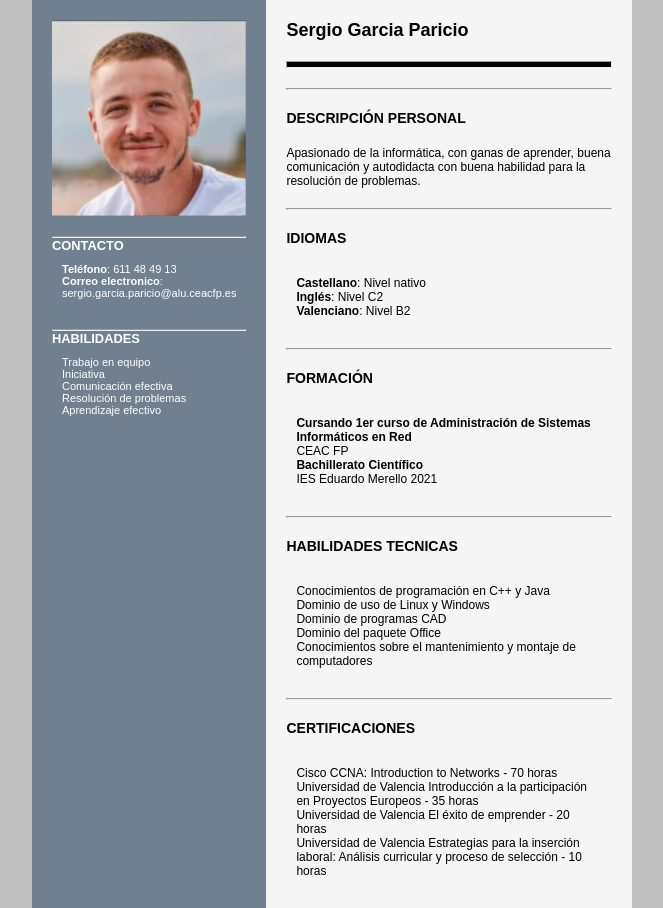
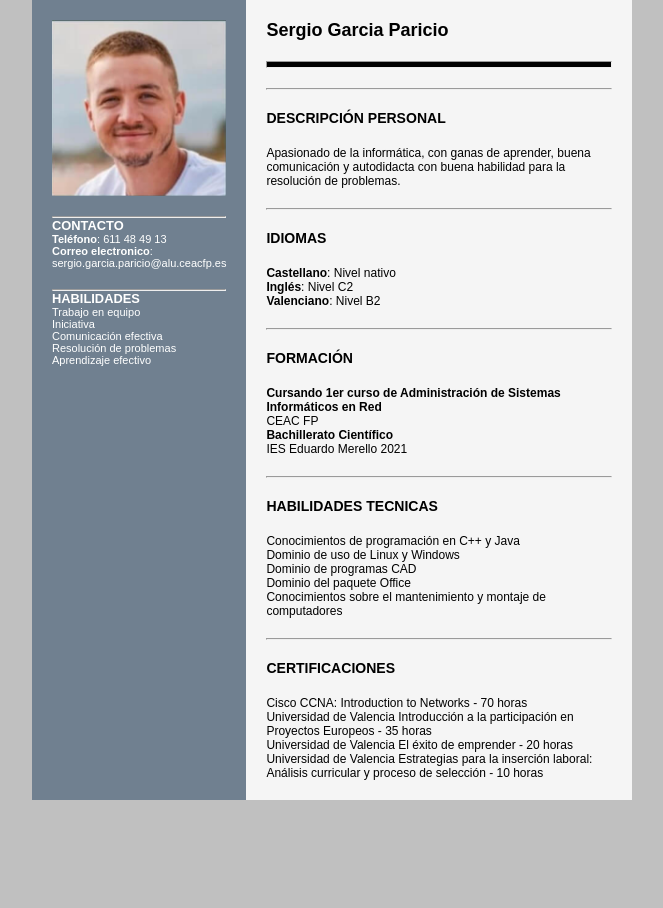
Before and after one commit to Sergio-G-P/PracticasHTML, a plain HTML site: page Prueba lenguajes de marcas/Curriculum prueba examen.html in a window 1280 px wide. Shown: the whole page, without its empty margins (308-971 px from the left). After the commit the page ends 800 px from the top, so only its background shows below. Drawn offline with Linux system fonts and the light colour scheme.

Commit message:
Examen llm

```diff
--- a/Prueba lenguajes de marcas/Curriculum prueba examen.html
+++ b/Prueba lenguajes de marcas/Curriculum prueba examen.html
@@ -7,8 +7,8 @@
     <style>
         *{padding: 0px;margin: 0px;} /* Elimino los margenes por defecto*/
         html{
-            background-color: silver
-            ;font-family: sans-serif;
+            background-color: silver;
+            font-family: sans-serif;
         }
         body{
             background: whitesmoke;
@@ -21,8 +21,7 @@
             background: slategray;
             flex: 1;
             padding: 20px;
-            font-size:
-            11px;
+            font-size: 11px;
             color: white;
         } /*Con el flex se divide la pagina en 5 secciones, 1 para la derecha(flex 1) y 4 para la derecha(flex 4)*/
         #derecha{
@@ -47,7 +46,7 @@
         }
         #izquierda article ul{
             list-style-type: none;
-            padding: 10px;
+            margin: 0px;
         }
         #nombre hr{
             height: 5px;
@@ -55,7 +54,7 @@
         }
         #derecha div ul{
             list-style-type: none;
-            padding: 10px;
+            margin: 0px;
         }
     </style>
 </head>
```
